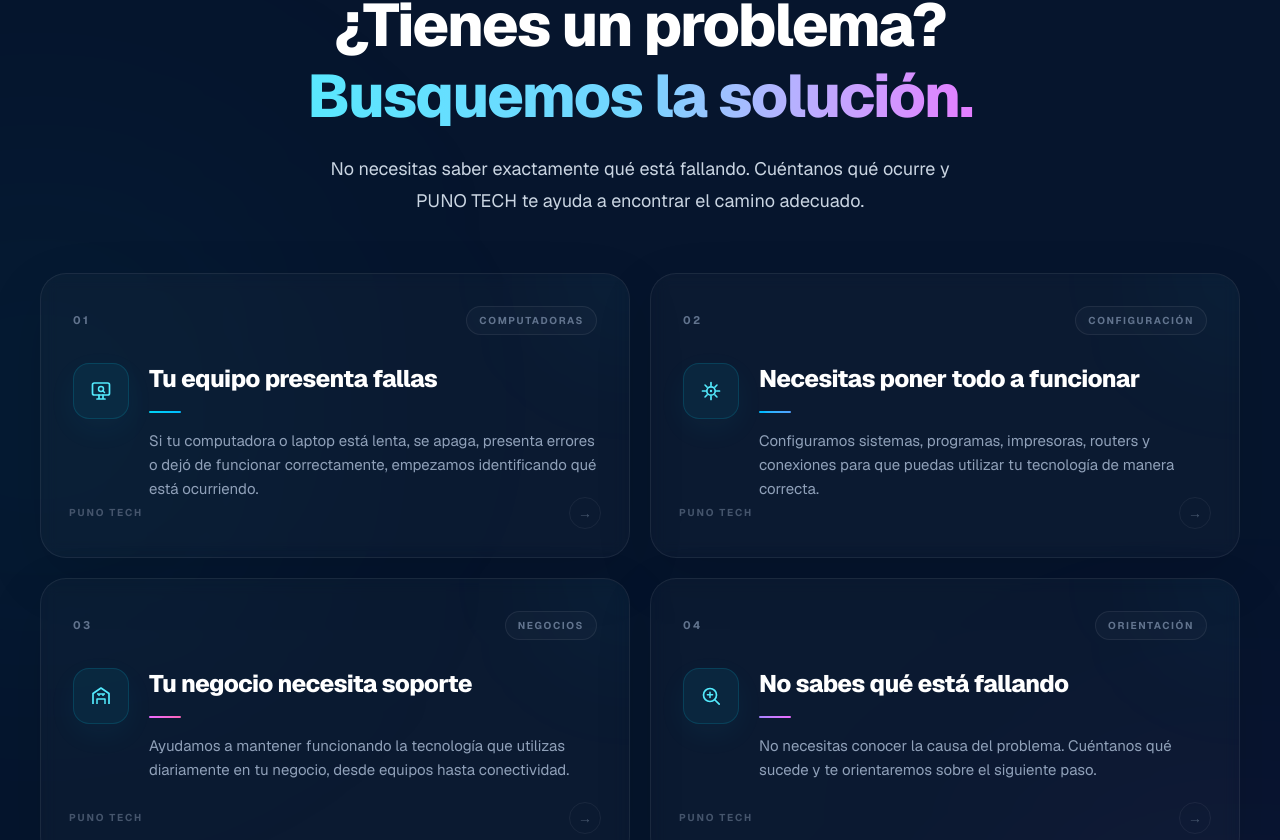
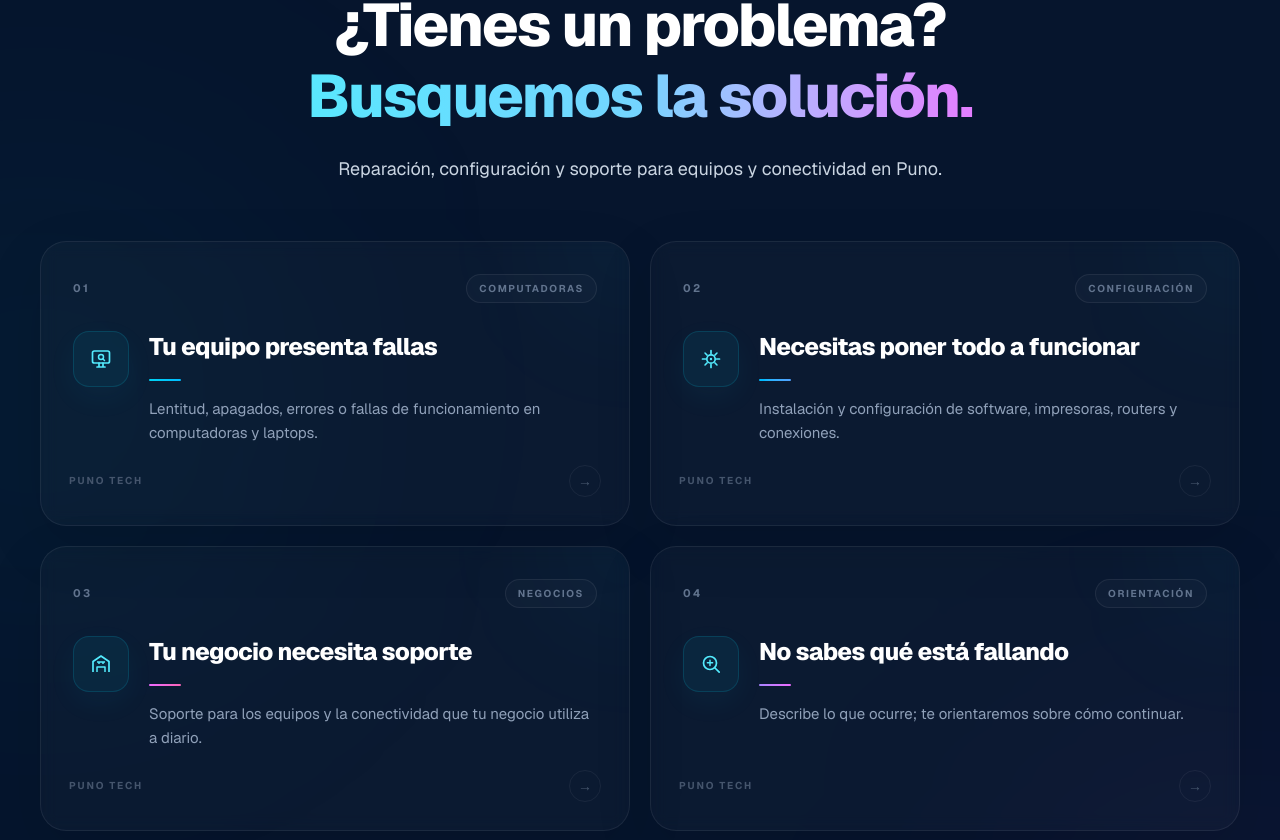
Before and after one commit to joakoguzp/puno-tech, a Next.js app: page / in a window 1280 px wide. Shown: the part 4838-5678 px from the top of the page. Built offline with nearby package versions, Linux system fonts and the light colour scheme.

Commit message:
Reducir redundancias en soluciones

```diff
--- a/src/components/sections/Solutions.tsx
+++ b/src/components/sections/Solutions.tsx
@@ -3,7 +3,7 @@ const solutions = [
     number: "01",
     title: "Tu equipo presenta fallas",
     description:
-      "Si tu computadora o laptop está lenta, se apaga, presenta errores o dejó de funcionar correctamente, empezamos identificando qué está ocurriendo.",
+      "Lentitud, apagados, errores o fallas de funcionamiento en computadoras y laptops.",
     label: "Computadoras",
     accent: "cyan",
   },
@@ -11,7 +11,7 @@ const solutions = [
     number: "02",
     title: "Necesitas poner todo a funcionar",
     description:
-      "Configuramos sistemas, programas, impresoras, routers y conexiones para que puedas utilizar tu tecnología de manera correcta.",
+      "Instalación y configuración de software, impresoras, routers y conexiones.",
     label: "Configuración",
     accent: "sky",
   },
@@ -19,7 +19,7 @@ const solutions = [
     number: "03",
     title: "Tu negocio necesita soporte",
     description:
-      "Ayudamos a mantener funcionando la tecnología que utilizas diariamente en tu negocio, desde equipos hasta conectividad.",
+      "Soporte para los equipos y la conectividad que tu negocio utiliza a diario.",
     label: "Negocios",
     accent: "fuchsia",
   },
@@ -27,7 +27,7 @@ const solutions = [
     number: "04",
     title: "No sabes qué está fallando",
     description:
-      "No necesitas conocer la causa del problema. Cuéntanos qué sucede y te orientaremos sobre el siguiente paso.",
+      "Describe lo que ocurre; te orientaremos sobre cómo continuar.",
     label: "Orientación",
     accent: "violet",
   },
@@ -218,8 +218,7 @@ export default function Solutions() {
           </h2>
 
           <p className="mx-auto mt-6 max-w-2xl text-base leading-7 text-slate-300 sm:text-lg sm:leading-8">
-            No necesitas saber exactamente qué está fallando. Cuéntanos qué
-            ocurre y PUNO TECH te ayuda a encontrar el camino adecuado.
+            Reparación, configuración y soporte para equipos y conectividad en Puno.
           </p>
         </div>
 
```
